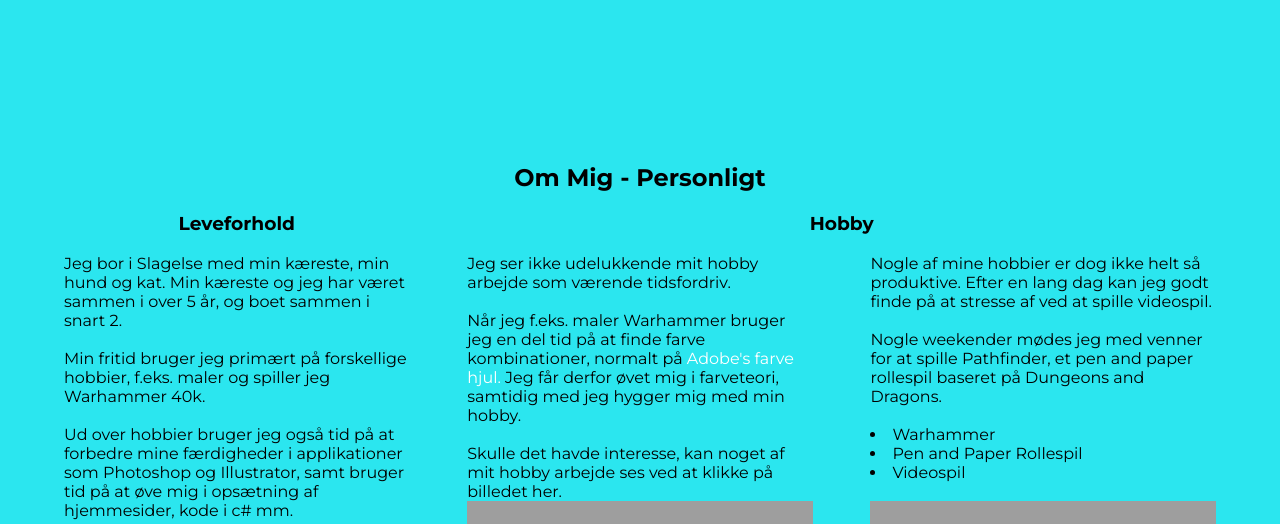
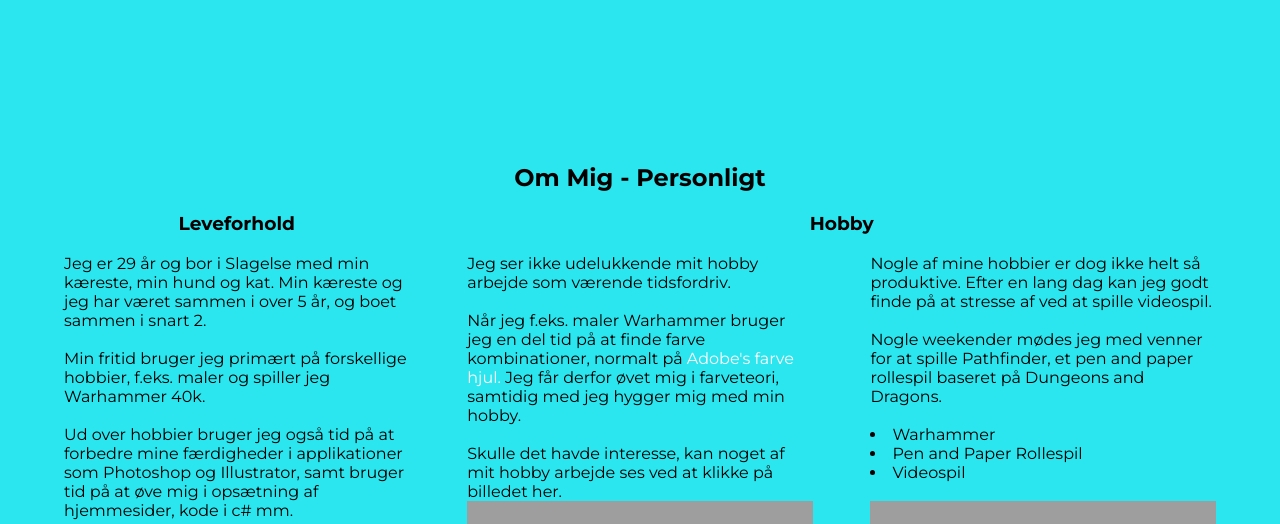
Before and after one commit to Thorstein77/kthor, a PHP site: page /omMig.php in a window 1280 px wide. Shown: the part 1184-1708 px from the top of the page. Run offline with PHP 8.4, Linux system fonts and the light colour scheme; some libraries are stand-ins or nearby versions; grey boxes are pictures that could not be loaded.

```diff
--- a/omMig.php
+++ b/omMig.php
@@ -159,7 +159,7 @@
                     </h3>
                     <br>
                     <p>
-                        Jeg bor i Slagelse med min kæreste, min hund og kat.
+                        Jeg er 29 år og bor i Slagelse med min kæreste, min hund og kat.
                         Min kæreste og jeg har været sammen i over 5 år, og boet sammen i snart 2.<br><br>
                         Min fritid bruger jeg primært på forskellige hobbier, f.eks. maler og spiller
                         jeg Warhammer 40k.<br><br>
```
